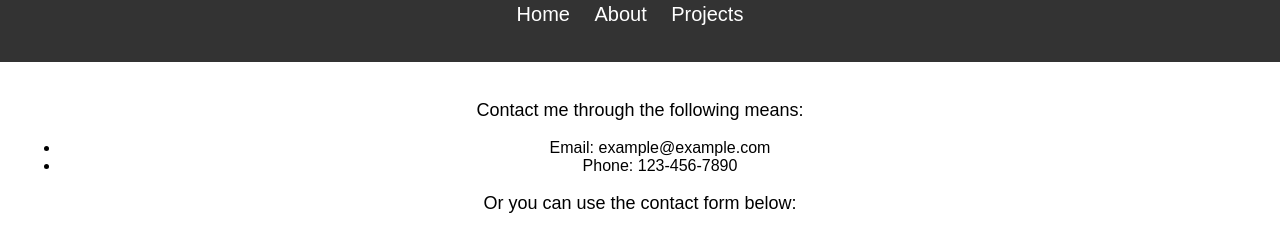
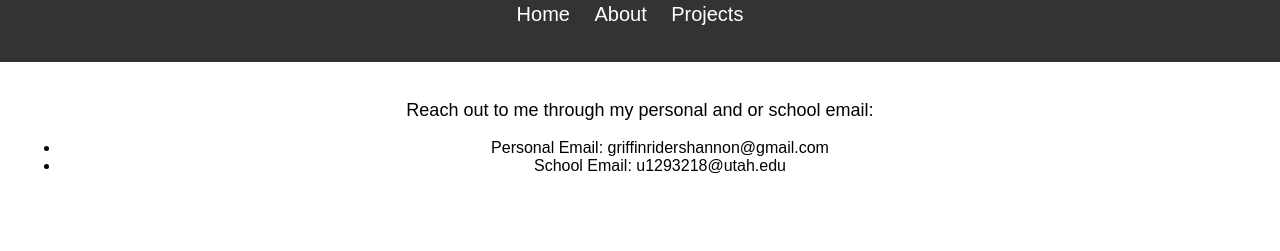
Before and after one commit to grider1/grider1.github.io, a plain HTML site: page contact.html in a window 1280 px wide. Shown: the part 107-358 px from the top of the page. Drawn offline with Linux system fonts and the light colour scheme.

Commit message:
Update contact.html

```diff
--- a/contact.html
+++ b/contact.html
@@ -20,13 +20,11 @@
 
     <main>
         <!-- Contact information and form goes here -->
-        <p>Contact me through the following means:</p>
+        <p>Reach out to me through my personal and or school email:</p>
         <ul>
-            <li>Email: example@example.com</li>
-            <li>Phone: 123-456-7890</li>
+            <li>Personal Email: griffinridershannon@gmail.com</li>
+            <li>School Email: u1293218@utah.edu</li>
         </ul>
-        <p>Or you can use the contact form below:</p>
-        <!-- Your contact form HTML goes here -->
     </main>
 </body>
 </html>
```
